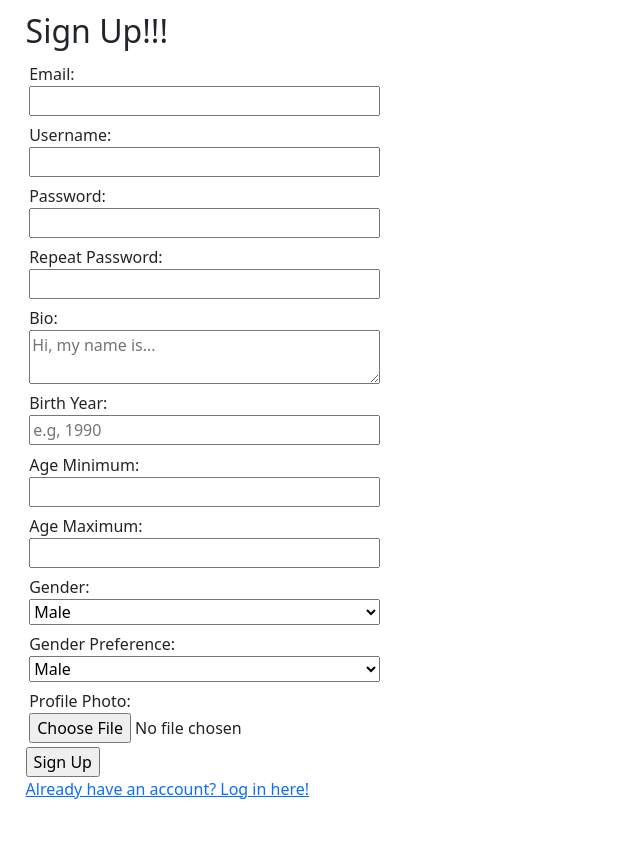
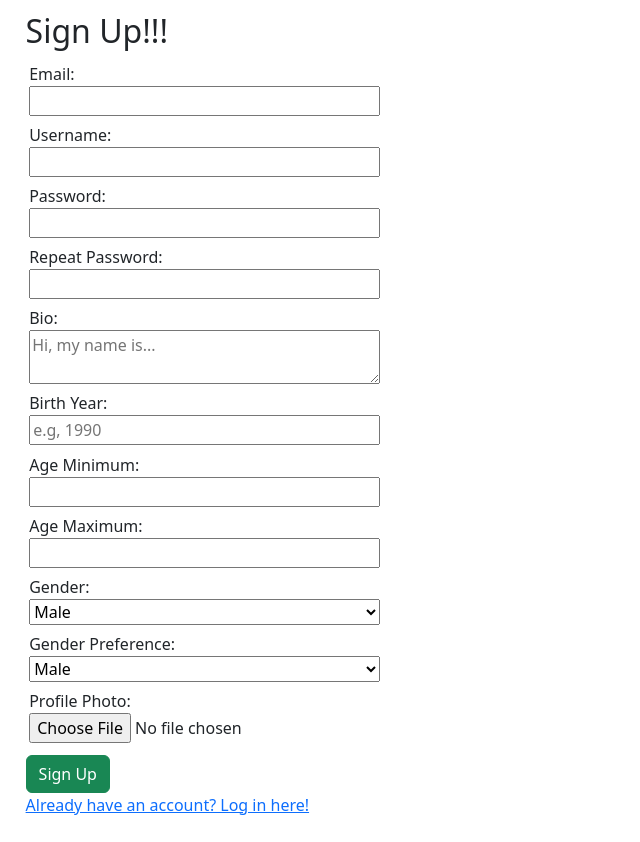
Before and after one commit to jaronwald24/DatingApp, a Flask app: page /signup in a window 1280 px wide. Shown: the part 14-856 px from the top of the page, without its empty margins (0-640 px from the left). Before the commit the page ends 813 px from the top, so only its background shows below. Run offline with Flask 3, Linux system fonts and the light colour scheme.

Commit message:
extra little style

```diff
--- a/DatingApp/templates/auth/signup.html
+++ b/DatingApp/templates/auth/signup.html
@@ -61,7 +61,7 @@
                 <label for="photo_id">Profile Photo:</label>
                 <input type="file" id="photo_id" name="photo_id" accept="image/jpeg,image/png">
             </div>
-            <div><input type="submit" value="Sign Up"/></div>
+            <div><input class="btn btn-success mt-2" type="submit" value="Sign Up"/></div>
             <div><a href="{{ url_for('auth.login') }}">Already have an account? Log in here!</a>
         </div>
     </form>
```
